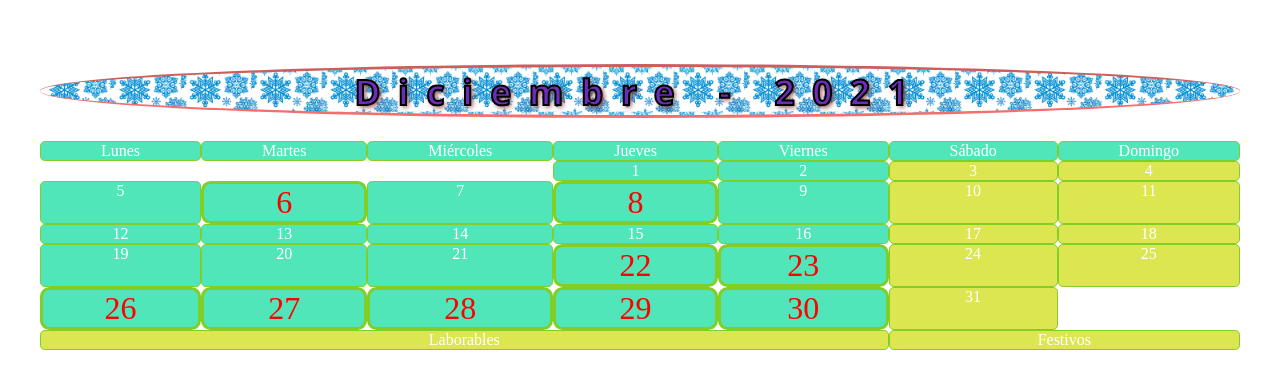
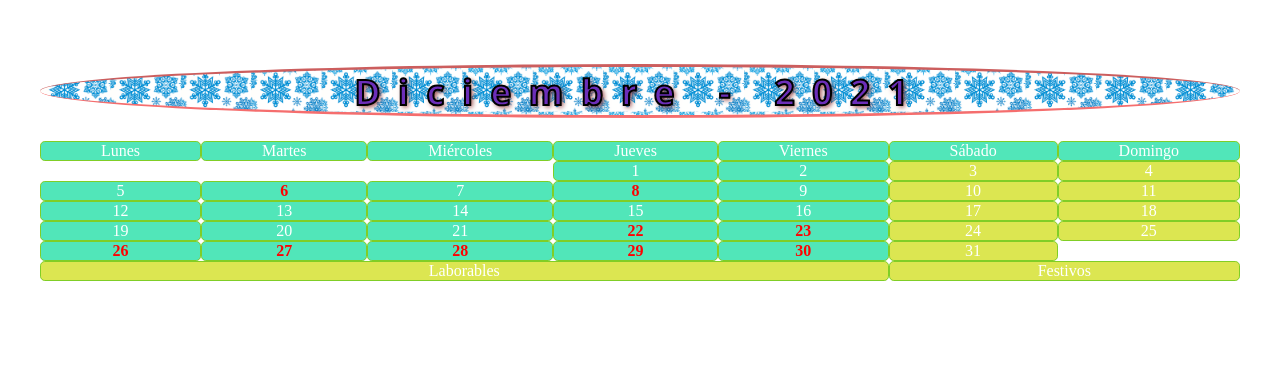
Before and after one commit to LazaroBC/Abastos, a plain HTML site: page LLMM/HTML/HTML/LMI_05_1/index.html in a window 1280 px wide. Drawn offline with Linux system fonts and the light colour scheme.

Commit message:
LLMM LMI_5_1

```diff
--- a/LLMM/HTML/HTML/css/styles51.css
+++ b/LLMM/HTML/HTML/css/styles51.css
@@ -81,5 +81,6 @@ h1 {
 
 .diasFestivos {
     color: red;
-    font-size: 2em;
+    font-size: 1em;
+    font-weight: bolder;
 }
```
